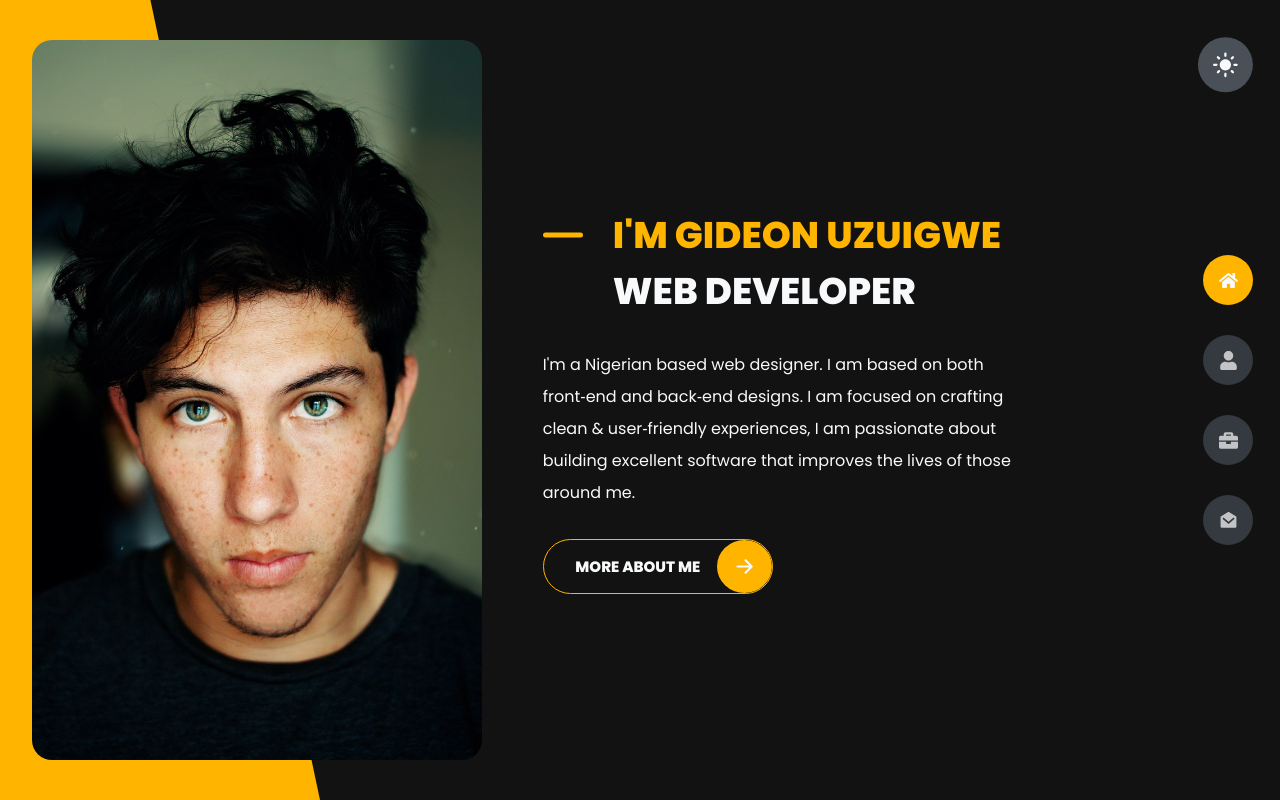
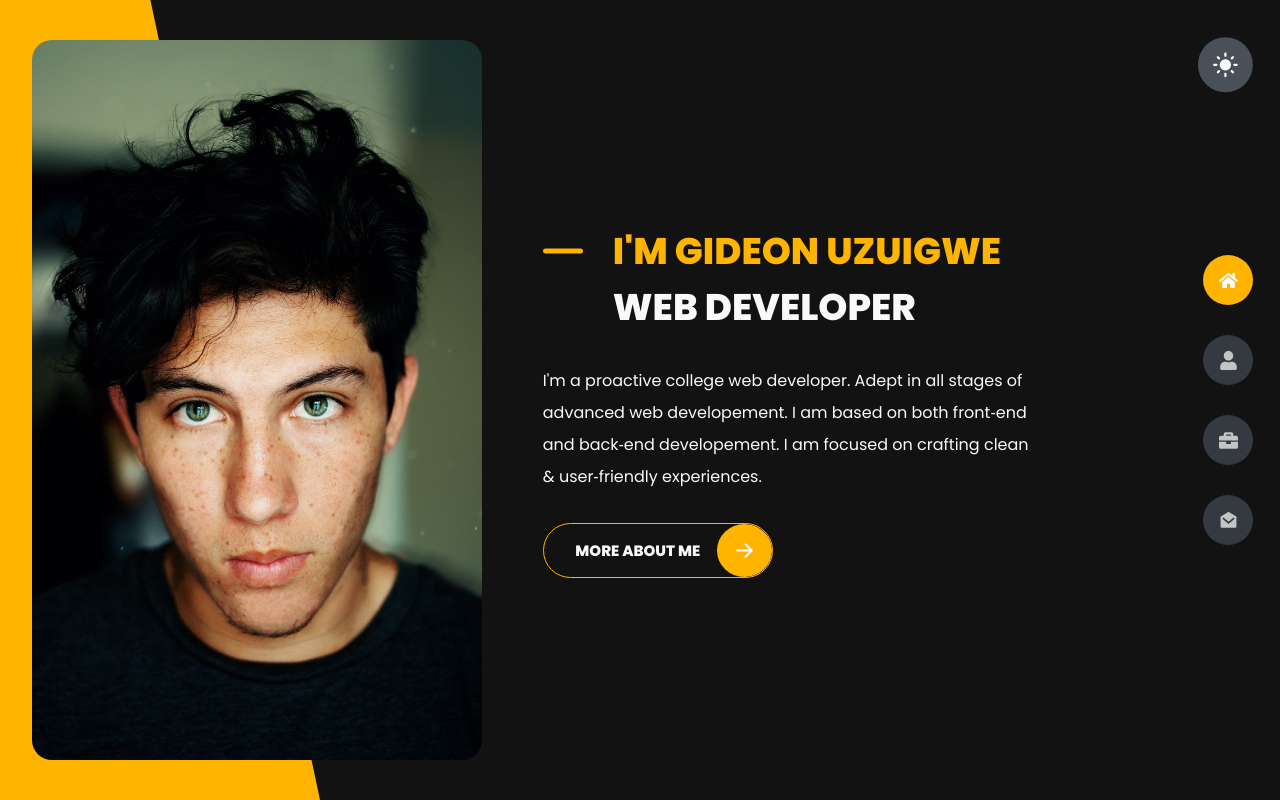
Before and after one commit to GideonUzuigwe/GideonUzuigwe, a React (Vite) app: page / in a window 1280 px wide. Built offline with nearby package versions, Linux system fonts and the light colour scheme.

Commit message:
Updated Hero Section

```diff
--- a/src/components/Hero/Hero.jsx
+++ b/src/components/Hero/Hero.jsx
@@ -28,10 +28,10 @@ const Hero = () => {
           </div>
 
           <p>
-            I'm a Nigerian based web designer. I am based on both front‑end and
-            back‑end designs. I am focused on crafting clean & user‑friendly
-            experiences, I am passionate about building excellent software that
-            improves the lives of those around me.
+            I'm a proactive college web developer. Adept in all stages of
+            advanced web developement. I am based on both front‑end and back‑end
+            developement. I am focused on crafting clean & user‑friendly
+            experiences.
           </p>
           <Link to="/about">
             <span>More About me</span>
```
